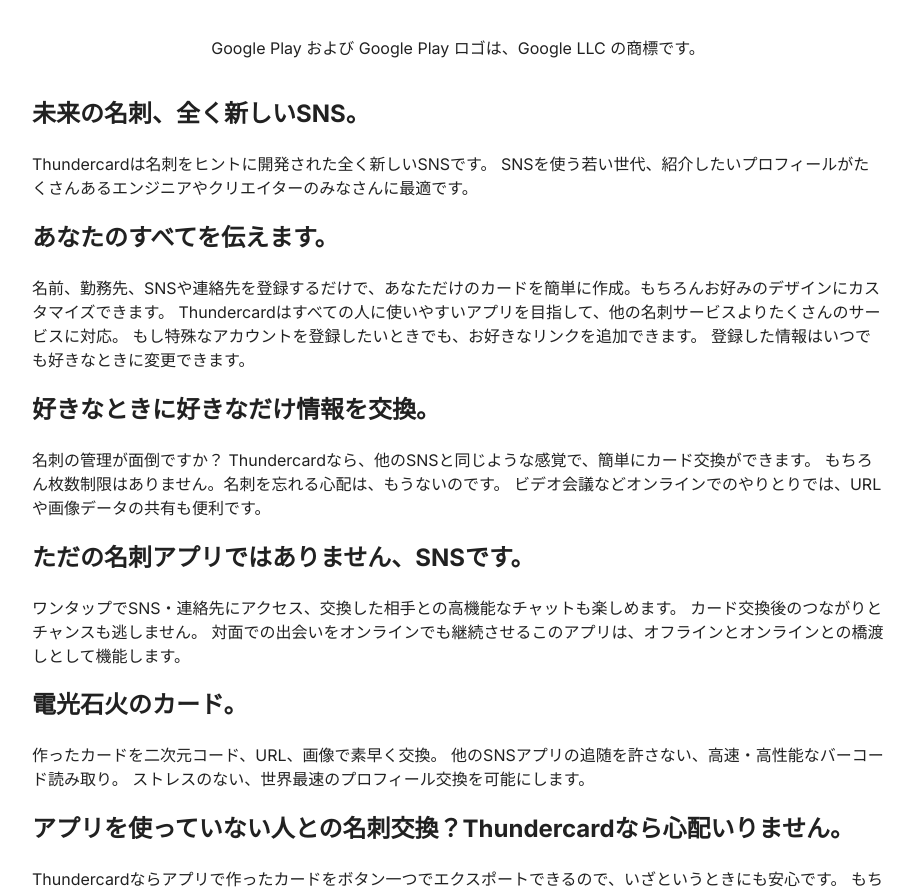
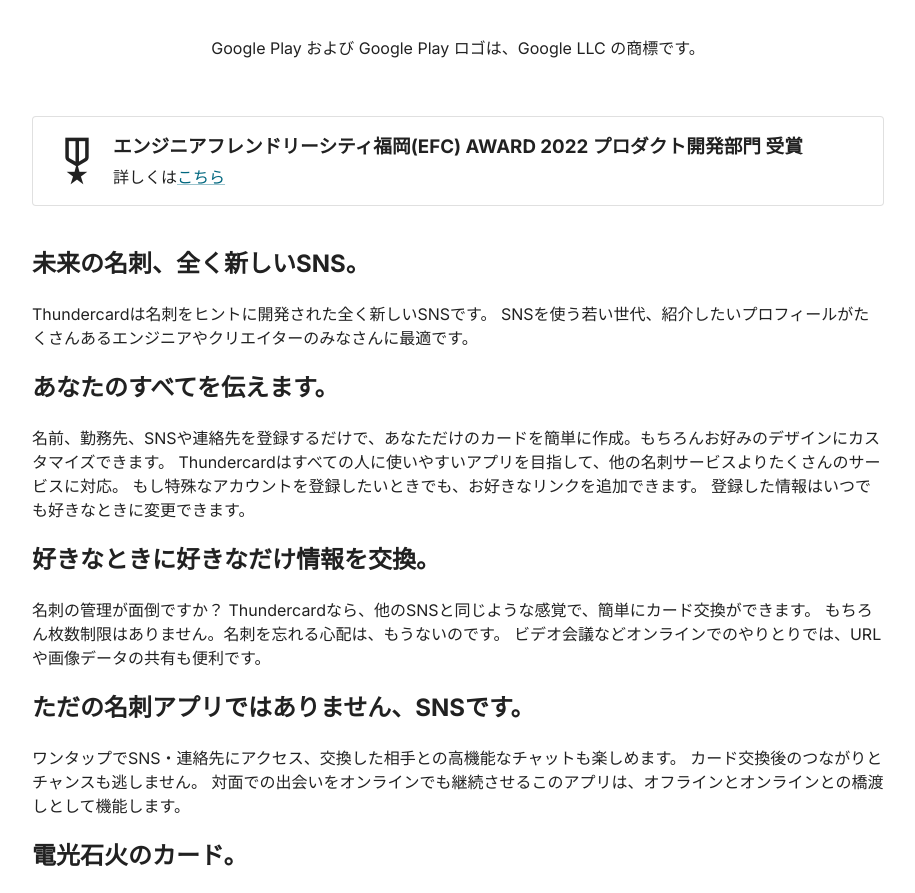
Before and after one commit to Dev-roll/thundercard-website, a Next.js app: page / in a window 1280 px wide. Shown: the part 828-1721 px from the top of the page, without its empty margins (182-1097 px from the left). Built offline with nearby package versions, Linux system fonts and the light colour scheme.

Commit message:
feat: 受賞履歴を追加

```diff
--- a/src/pages/_document.tsx
+++ b/src/pages/_document.tsx
@@ -13,6 +13,10 @@
           href="https://fonts.googleapis.com/css2?family=Inter:wght@400;700&family=Zen+Kaku+Gothic+New:wght@400;700&display=swap"
           rel="stylesheet"
         />
+        <link
+          rel="stylesheet"
+          href="https://fonts.googleapis.com/css2?family=Material+Symbols+Outlined:opsz,wght,FILL,GRAD@48,300,0,0"
+        />
         <link rel="icon" href="/favicon.png" />
       </Head>
       <body>
--- a/src/pages/index.tsx
+++ b/src/pages/index.tsx
@@ -1,4 +1,6 @@
+import { CardContent } from '@mui/material'
 import Box from '@mui/material/Box'
+import Card from '@mui/material/Card'
 import Container from '@mui/material/Container'
 import MenuItem from '@mui/material/MenuItem'
 import Select from '@mui/material/Select'
@@ -70,6 +72,39 @@
           </Link>
           <p>Google Play および Google Play ロゴは、Google LLC の商標です。</p>
         </Box>
+        <Card
+          variant="outlined"
+          sx={{
+            display: 'flex',
+            gap: 1,
+            alignItems: 'center',
+            padding: 2,
+            my: 5,
+          }}
+        >
+          <span
+            style={{ fontSize: '56px' }}
+            className="material-symbols-outlined"
+          >
+            military_tech
+          </span>
+          <Box sx={{ display: 'flex', flexDirection: 'column', gap: 0.5 }}>
+            <h3 style={{ margin: 0 }}>
+              エンジニアフレンドリーシティ福岡(EFC) AWARD 2022
+              プロダクト開発部門 受賞
+            </h3>
+            <span>
+              詳しくは
+              <Link
+                href="https://protopedia.net/event/39"
+                target="_blank"
+                rel="noreferrer"
+              >
+                こちら
+              </Link>
+            </span>
+          </Box>
+        </Card>
         <section>
           <h2>未来の名刺、全く新しいSNS。</h2>
           <p>
```
